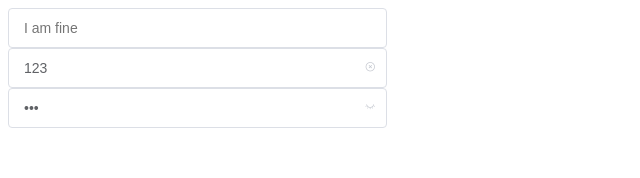
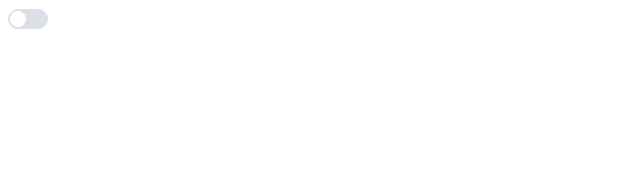
Before and after one commit to mikewei-air/mikewei-ui, a Vue app: page / in a window 1280 px wide. Shown: the top 178 px of the page, without its empty margins (0-640 px from the left). Built offline with nearby package versions, Linux system fonts and the light colour scheme.

Commit message:
完成switch组件

```diff
--- a/src/App.vue
+++ b/src/App.vue
@@ -1,8 +1,6 @@
 <template>
   <div id="app">
-    <mw-input type="text" placeholder="I am fine"></mw-input>
-    <mw-input type="text" placeholder="I am fine" v-model="value" clearable></mw-input>
-    <mw-input type="password" v-model="value" showPassword></mw-input>
+    <mw-switch v-model="active" name="01"></mw-switch>
   </div>
 </template>
 
@@ -10,14 +8,12 @@
 export default {
   data () {
     return {
-      value: '123'
+      active: false
     }
   }
 }
 </script>
 
 <style lang="scss">
-#app {
-  width: 30%;
-}
+
 </style>
--- /dev/null
+++ b/src/components/switch.vue
@@ -0,0 +1,107 @@
+<template>
+  <div class="mw-switch" :class="{'is-checked': value}" @click="handleClick">
+    <span class="mw-switch_core" ref="core">
+      <span class="mw-switch_button"></span>
+    </span>
+    <input type="checkbox" class="mw-switch_input" :name="name" ref="input">
+  </div>
+</template>
+
+<script>
+export default {
+    name: 'MwSwitch',
+    props: {
+        value: {
+            type: Boolean,
+            default: false
+        },
+        activeColor: {
+            type: String,
+            default: ''
+        },
+        inActiveColor: {
+            type: String,
+            default: ''
+        },
+        name: {
+            type: String,
+            default: ''
+        }
+    },
+    methods: {
+        handleClick () {
+            this.$emit('input', !this.value)
+            this.$nextTick()
+            // 数据修改后，需等待dom更新，再修改颜色
+            this.setColor()
+            this.$refs.input.checked = this.value
+        },
+        setColor () {
+            if (this.activeColor || this.inActiveColor) {
+                const color = this.value ? this.activeColor : this.inActiveColor
+                this.$refs.core.style.borderColor = color
+                this.$refs.core.style.backgroundColor = color
+            }
+        }
+    },
+    mounted () {
+        this.setColor()
+        // 控制checkbox的选中状态
+        this.$refs.input.checked = this.value
+    }
+}
+</script>
+
+<style lang="scss" scoped>
+.mw-switch{
+    display: inline-block;
+    align-items: center;
+    position: relative;
+    font-size: 14px;
+    line-height: 20px;
+    vertical-align: middle;
+    .mw-switch_core{
+    margin: 0;
+    display: inline-block;
+    position: relative;
+    width: 40px;
+    height: 20px;
+    border: 1px solid #dcdfe6;
+    outline: none;
+    border-radius: 10px;
+    box-sizing: border-box;
+    background: #dcdfe6;
+    cursor: pointer;
+    transition: border-color .3s,background-color .3s;
+    vertical-align: middle;
+    .mw-switch_button{
+      position:absolute;
+      top: 1px;
+      left: 1px;
+      border-radius: 100%;
+      transition: all .3s;
+      width: 16px;
+      height: 16px;
+      background-color: #fff;
+      }
+    }
+  }
+  // 选中状态的样式
+  .is-checked {
+    .mw-switch_core{
+      border-color: #409eff;
+      background-color: #409eff;
+      .mw-switch_button {
+        transform: translateX(20px);
+      }
+    }
+  }
+  // 隐藏input标签
+  .mw-switch_input{
+    position:absolute;
+    width: 0;
+    height: 0;
+    opacity: 0;
+    margin: 0;
+  }
+</style>
--- a/src/main.js
+++ b/src/main.js
@@ -3,12 +3,14 @@ import App from './App.vue'
 import MwButton from './components/button.vue'
 import MwDialog from './components/dialog.vue'
 import MwInput from './components/input.vue'
+import MwSwitch from './components/switch.vue'
 import './assets/fonts/iconfont.scss'
 Vue.config.productionTip = false
 
 Vue.component(MwButton.name, MwButton)
 Vue.component(MwDialog.name, MwDialog)
 Vue.component(MwInput.name, MwInput)
+Vue.component(MwSwitch.name, MwSwitch)
 new Vue({
     render: h => h(App)
 }).$mount('#app')
```
